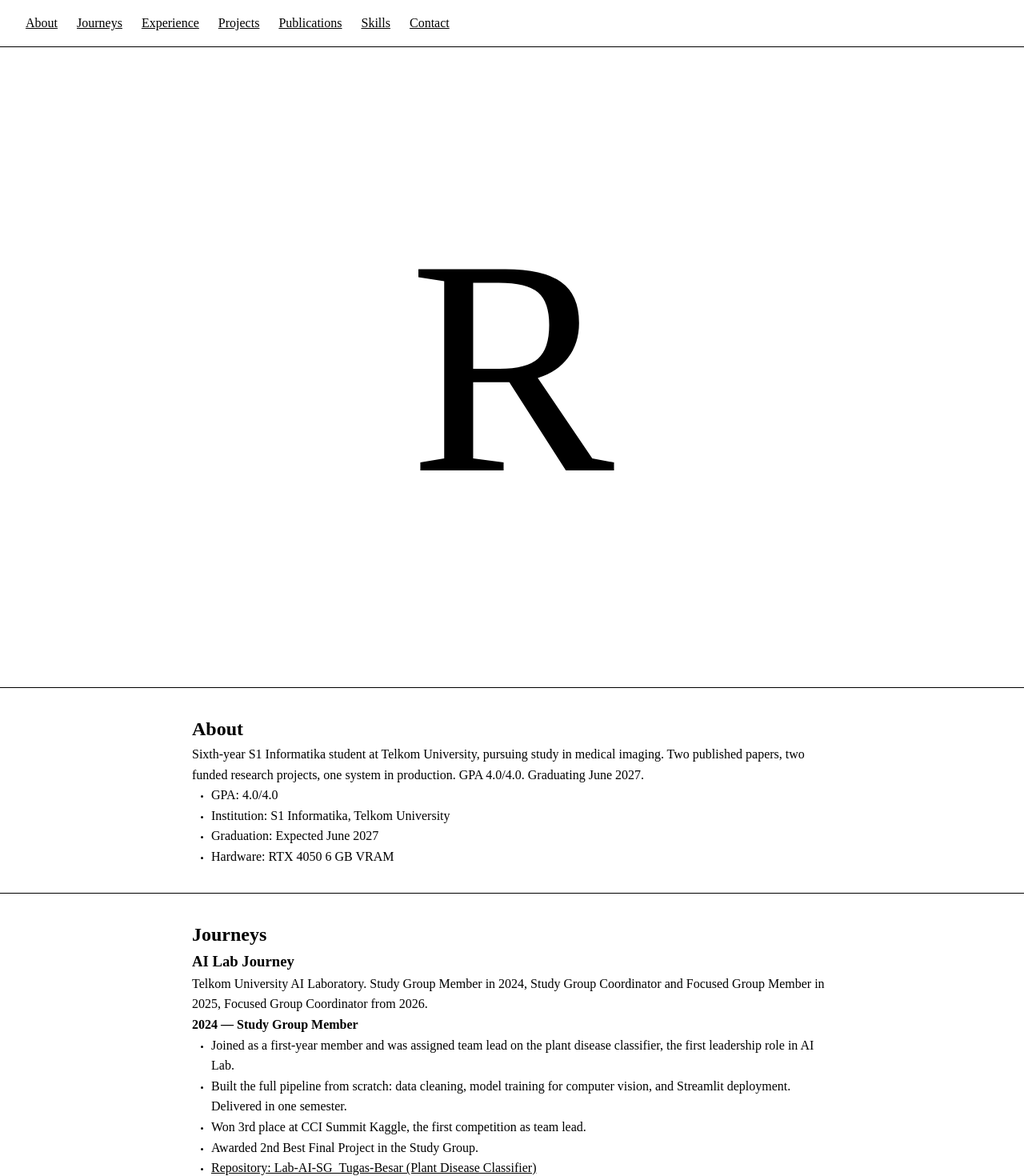
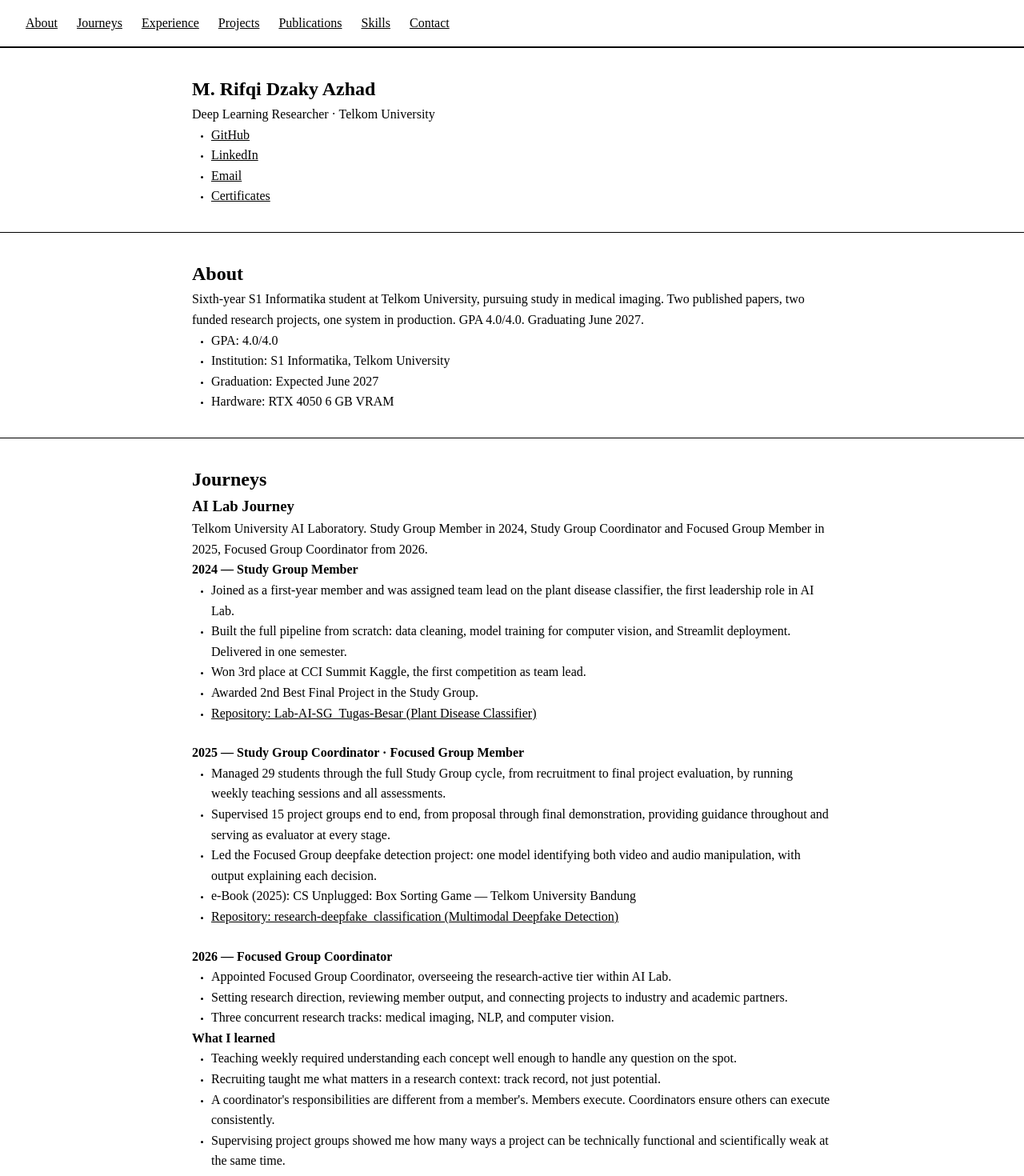
Before and after one commit to Liamours/portofolio-app, a Nuxt app: page / in a window 1280 px wide. Shown: the top 1470 px of the page at 80% size. Built offline with nearby package versions, Linux system fonts and the light colour scheme.

Commit message:
Restore hero, add R favicon, add journey/project/milestone spacing

```diff
--- a/app/components/sections/HeroSection.vue
+++ b/app/components/sections/HeroSection.vue
@@ -1,23 +1,19 @@
 <template>
-  <section id="hero" class="hero">
-    <span class="hero-r">R</span>
+  <section id="hero" class="section">
+    <div class="container">
+      <div v-if="hero">
+        <h1>{{ hero.name }}</h1>
+        <p>{{ hero.title }}</p>
+        <ul>
+          <li v-for="link in hero.links" :key="link.label">
+            <a :href="link.url" target="_blank" rel="noopener noreferrer">{{ link.label }}</a>
+          </li>
+        </ul>
+      </div>
+    </div>
   </section>
 </template>
 
-<style scoped>
-.hero {
-  display: flex;
-  align-items: center;
-  justify-content: center;
-  height: 100vh;
-  background-color: #ffffff;
-}
-
-.hero-r {
-  font-family: 'Times New Roman', Times, serif;
-  font-size: 30vw;
-  line-height: 1;
-  color: #000000;
-  user-select: none;
-}
-</style>
+<script setup lang="ts">
+const { data: hero } = await useHero()
+</script>
--- a/app/components/sections/JourneysSection.vue
+++ b/app/components/sections/JourneysSection.vue
@@ -3,12 +3,12 @@
     <div class="container">
       <h2>Journeys</h2>
 
-      <div v-for="entry in journeyList" :key="entry.config.key">
+      <div v-for="entry in journeyList" :key="entry.config.key" class="journey-entry">
         <div v-if="entry.data">
           <h3>{{ entry.data.title }}</h3>
           <p>{{ entry.data.subtitle }}</p>
 
-          <div v-for="(m, mi) in entry.data.milestones" :key="mi">
+          <div v-for="(m, mi) in entry.data.milestones" :key="mi" class="milestone">
             <h4>{{ m.year }} — {{ m.role }}</h4>
             <ul>
               <li v-for="(h, hi) in m.highlights" :key="hi">{{ h }}</li>
@@ -65,3 +65,13 @@
   data: results[i].data.value,
 }))
 </script>
+
+<style scoped>
+.journey-entry + .journey-entry {
+  margin-top: 3rem;
+}
+
+.milestone + .milestone {
+  margin-top: 1.5rem;
+}
+</style>
--- a/app/components/sections/ProjectsSection.vue
+++ b/app/components/sections/ProjectsSection.vue
@@ -41,7 +41,7 @@
   margin-top: 2.5rem;
 }
 
-.group ul > li + li {
-  margin-top: 1rem;
+.group :deep(li + li) {
+  margin-top: 1.5rem;
 }
 </style>
--- a/nuxt.config.ts
+++ b/nuxt.config.ts
@@ -6,4 +6,11 @@
   components: [
     { path: '~/components', pathPrefix: false }
   ],
+  app: {
+    head: {
+      link: [
+        { rel: 'icon', type: 'image/svg+xml', href: '/favicon.svg' },
+      ]
+    }
+  }
 })
```
Also changed, not shown: public/favicon.svg (added).
